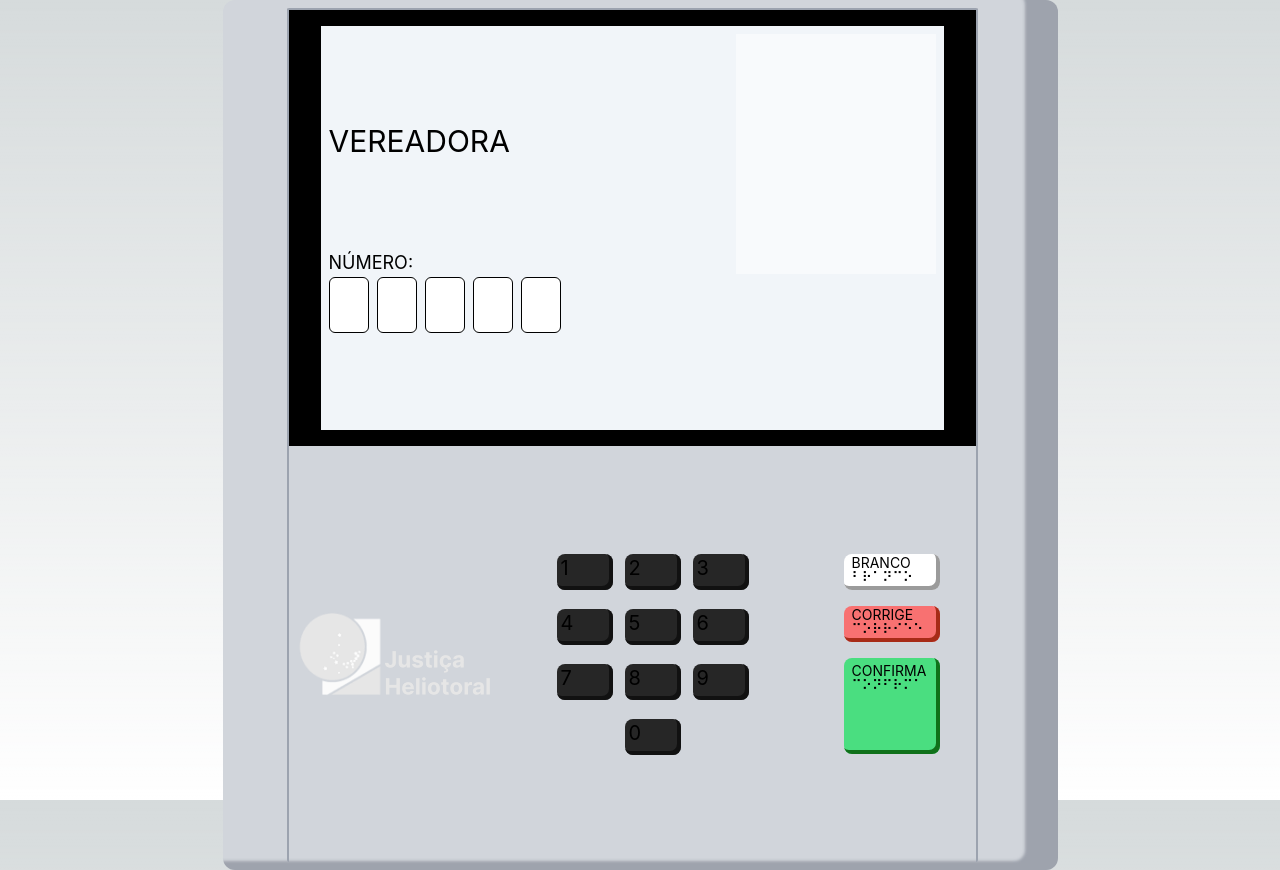
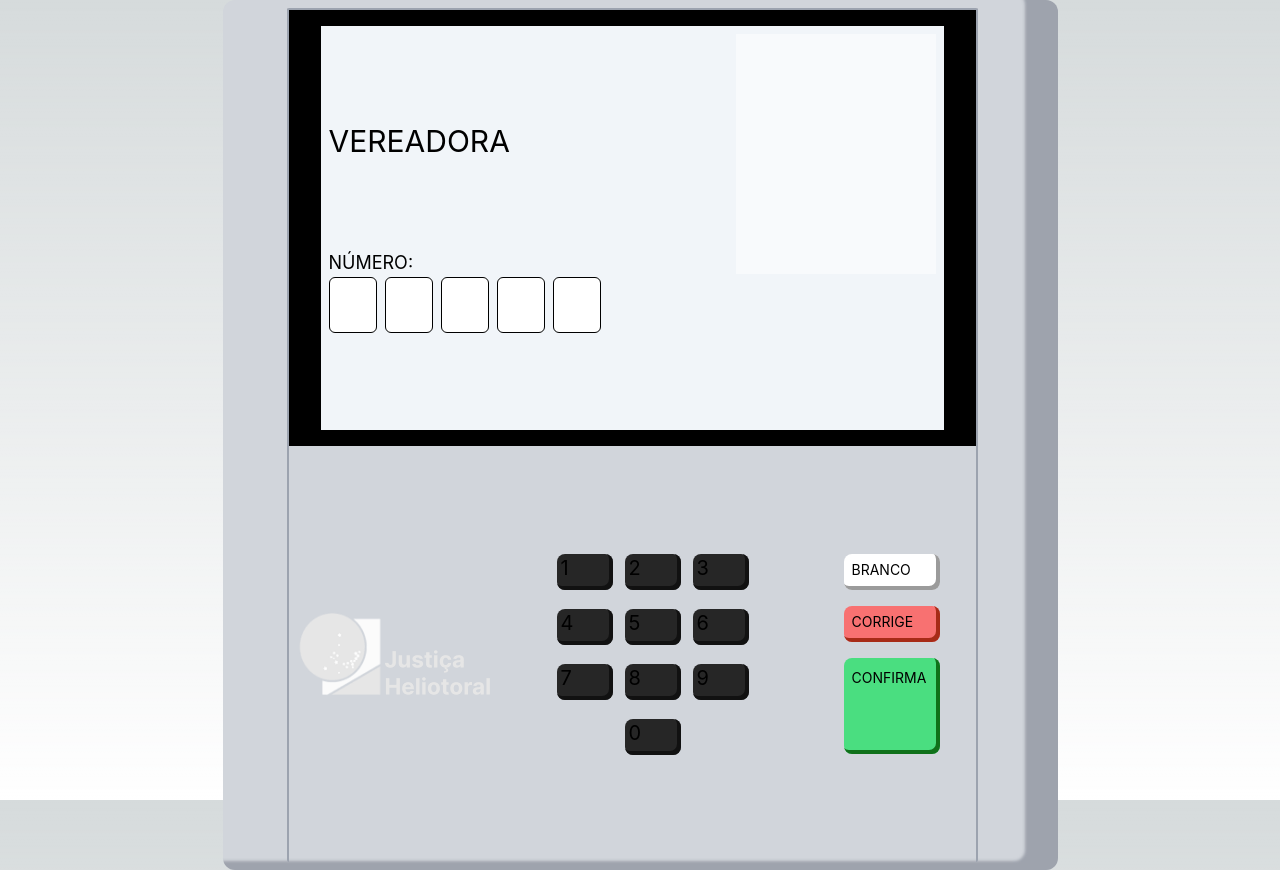
Before and after one commit to LelioH/urna-eletronica, a React (Vite) app: page / in a window 1280 px wide. Built offline with nearby package versions, Linux system fonts and the light colour scheme.

Commit message:
refactor: components

```diff
--- a/src/App.tsx
+++ b/src/App.tsx
@@ -1,28 +1,31 @@
-import './button.css';
-import DialerBtn from './dialer-btn';
-import React, { useEffect, useState } from 'react';
-import Lara from './assets/lara-crente.jpg';
-import TSH from './assets/jh-logo.png';
-import Meme from './assets/meme.jpeg';
+import "./button.css";
+import DialerBtn from "./dialer-btn";
+import React, { useEffect, useState } from "react";
+import Lara from "./assets/lara-urna.jpeg";
+import TSH from "./assets/jh-logo.png";
+import { IsentVote } from "./components/IsentVote";
+import { EndVote } from "./components/EndVote";
+import { WrongVote } from "./components/WrongVote";
+import { ActionButtons } from "./components/ActionButtons";
 
 export default function Home() {
   const numbers = [
-    { value: 1, braile: '⠃' },
-    { value: 2, braile: '⠉' },
-    { value: 3, braile: '⠙' },
-    { value: 4, braile: '⠑' },
-    { value: 5, braile: '⠋' },
-    { value: 6, braile: '⠛' },
-    { value: 7, braile: '⠓' },
-    { value: 8, braile: '⠊' },
-    { value: 9, braile: '⠚' },
-    { value: 0, braile: '⠁' },
+    { value: 1, braile: "⠃" },
+    { value: 2, braile: "⠉" },
+    { value: 3, braile: "⠙" },
+    { value: 4, braile: "⠑" },
+    { value: 5, braile: "⠋" },
+    { value: 6, braile: "⠛" },
+    { value: 7, braile: "⠓" },
+    { value: 8, braile: "⠊" },
+    { value: 9, braile: "⠚" },
+    { value: 0, braile: "⠁" },
   ];
 
   const [inputValues, setInputValues] = useState<number[]>([]);
   const [isConfirmed, setIsConfirmed] = useState<boolean>(false);
   const [isentVote, setIsentVote] = useState<boolean>(false);
-  const confirmSound = new Audio('./confirma-urna.mp3');
+  const confirmSound = new Audio("./confirma-urna.mp3");
 
   const renderInputs = () => {
     const inputs = [];
@@ -33,8 +36,8 @@ export default function Home() {
             type="text"
             maxLength={1}
             onChange={() => {}}
-            value={inputValues[i] ? inputValues[i] : ''}
-            className="border-black text-black flex justify-center items-center border w-10 h-14 rounded-md text-2xl font-inter p-3 sm:h-10"
+            value={inputValues[i] ?? ""}
+            className="border-black text-black flex justify-center items-center border w-12 h-14 rounded-md text-2xl font-inter p-3 sm:h-10"
           />
         </React.Fragment>
       );
@@ -61,6 +64,7 @@ export default function Home() {
 
   const confirmVote = () => {
     setIsConfirmed(true);
+    console.log(confirmSound);
     confirmSound.play();
   };
 
@@ -81,57 +85,58 @@ export default function Home() {
   }, [isConfirmed]);
 
   return (
-    <div className="flex h-screen ">
+    <div className="flex h-svh-100">
       <div
         className="bg-gray-300 flex flex-col m-auto rounded-xl py-2 pl-16 pr-20 sm:max-h-[670px] sm:pl-8 sm:pr-10 sm:w-screen sm:py-0"
-        style={{ boxShadow: '-32px -8px 3px 1px rgba(107, 114, 128, 0.5) inset' }}
+        style={{
+          boxShadow: "-32px -8px 3px 1px rgba(107, 114, 128, 0.5) inset",
+        }}
       >
         <div className="border-gray-400 border-2 border-b-0 rounded-sm">
           <div className="bg-black h-[436px] px-8 py-4 sm:px-4 sm:h-[336px]">
             <div className="bg-slate-100 w-full h-full flex flex-col items-center">
               {isentVote ? (
-                <React.Fragment>
-                  <div className="flex items-center justify-center w-full h-full">
-                    <h1 className="text-slate-500 font-inter text-9xl text-center break-words max-w-[607px] sm:text-5xl">
-                      ISENTÃO DE MERDA
-                    </h1>
-                  </div>
-                </React.Fragment>
+                <IsentVote />
               ) : isConfirmed ? (
-                <React.Fragment>
-                  <div className="flex items-center justify-center w-full h-full">
-                    <h1 className="text-slate-500 font-inter text-9xl text-center break-words max-w-[607px]">FIM</h1>
-                  </div>
-                </React.Fragment>
-              ) : inputValues.map((num) => Math.floor(num)).join('') !== '12123' && inputValues.length === 5 ? (
-                <div className="flex flex-col items-center justify-center w-full h-full gap-2">
-                  <h1 className="text-black text-2xl font-inter">Mona, você é maluca?</h1>
-                  <img src={Meme} width={400} height={311} alt="Meme" />
-                  <h1 className="text-black text-2xl font-inter">Com todo respeito</h1>
-                </div>
+                <EndVote />
+              ) : inputValues.map((num) => Math.floor(num)).join("") !==
+                  "12000" && inputValues.length === 5 ? (
+                <WrongVote />
               ) : (
                 <React.Fragment>
                   <div className="flex flex-row w-full h-full justify-between p-2 sm:gap-4 sm:text-center sm:justify-center sm:p-1">
                     <div className="flex flex-col justify-evenly sm:justify-between">
                       {inputValues && inputValues.length === 5 && (
-                        <h1 className="text-black text-lg font-inter sm:text-xs">SEU VOTO PARA</h1>
+                        <h1 className="text-black text-lg font-inter sm:text-xs">
+                          SEU VOTO PARA
+                        </h1>
                       )}
                       <h1
                         className={`text-black text-3xl font-inter sm:text-lg ${
-                          inputValues.length === 5 ? 'sm:mt-[160px]' : 'sm:mt-[180px]'
+                          inputValues.length === 5
+                            ? "sm:mt-[160px]"
+                            : "sm:mt-[180px]"
                         }`}
                       >
                         VEREADORA
                       </h1>
                       <div>
-                        <label className="text-black text-lg font-inter sm:text-xs">NÚMERO:</label>
-                        <div className="flex flex-row gap-2 sm:gap-1">{renderInputs()}</div>
+                        <label className="text-black text-lg font-inter sm:text-xs">
+                          NÚMERO:
+                        </label>
+                        <div className="flex flex-row gap-2 sm:gap-1">
+                          {renderInputs()}
+                        </div>
                       </div>
                       {inputValues && inputValues.length === 5 && (
                         <React.Fragment>
                           <div>
-                            <h1 className="text-black text-lg font-inter sm:text-xs">NOME: LARA CARVALHO</h1>
-                            <h1 className="text-black text-lg font-inter sm:text-xs">PARTIDO: MEU CORAÇÃO</h1>
+                            <h1 className="text-black text-lg font-inter sm:text-xs">
+                              NOME: LARA CARVALHO
+                            </h1>
+                            <h1 className="text-black text-lg font-inter sm:text-xs">
+                              PARTIDO: PDT
+                            </h1>
                           </div>
                         </React.Fragment>
                       )}
@@ -143,24 +148,32 @@ export default function Home() {
                           width={200}
                           height={240}
                           alt="Lara Carvalho"
-                          style={{ objectFit: 'cover', maxWidth: '100%', maxHeight: '100%' }}
+                          style={{
+                            objectFit: "cover",
+                            maxWidth: "100%",
+                            maxHeight: "100%",
+                          }}
                         />
                       )}
                     </div>
                   </div>
-
                   {inputValues && inputValues.length === 5 && (
                     <React.Fragment>
                       <hr className="border border-black w-full mb-2 sm:mb-0 sm:hidden" />
-                      <div className="self-start w-full sm:text-center sm:p-1 sm:hidden">
-                        <h1 className="text-black text-lg font-inter sm:text-xs">APERTE A TECLA:</h1>
-                        {inputValues.map((num) => Math.floor(num)).join('') === '12123' && (
+                      <div className="self-start w-full pl-2 sm:text-center sm:p-1 sm:hidden">
+                        <h1 className="text-black text-lg font-inter sm:text-xs">
+                          APERTE A TECLA:
+                        </h1>
+                        {inputValues.map((num) => Math.floor(num)).join("") ===
+                          "12121" && (
                           <h1 className="text-black text-lg font-inter sm:text-xs">
-                            <span className="text-green-500">VERDE</span> para CONFIRMAR este voto
+                            <span className="text-green-500">VERDE</span> para
+                            CONFIRMAR este voto
                           </h1>
                         )}
                         <h1 className="text-black text-lg font-inter sm:text-xs">
-                          <span className="text-red-500">VERMELHO</span> para REINICIAR este voto
+                          <span className="text-red-500">VERMELHO</span> para
+                          REINICIAR este voto
                         </h1>
                       </div>
                     </React.Fragment>
@@ -183,28 +196,12 @@ export default function Home() {
                 />
               ))}
             </div>
-            <div className="flex flex-col gap-y-4 py-3 mb-24 px-9 sm:flex-row sm:mb-4 sm:gap-x-2 sm:items-end sm:pt-0">
-              <button
-                disabled={inputValues.length === 5}
-                onClick={isentVoteFnc}
-                className="bg-white w-24 h-9 rounded-lg text-left justify-center pb-1 pl-2 active:pb-0 active:pl-3 btn-shadow-white transition-all cursor-pointer sm:w-[84px] sm:h-12 sm:pl-2 sm:active:pl-3"
-              >
-                <h1 className="text-black text-sm font-inter leading-none">BRANCO ⠃⠗⠁⠝⠉⠕</h1>
-              </button>
-              <button
-                onClick={emptyInput}
-                className="bg-red-400 w-24 h-9 rounded-lg text-left justify-center pb-1 pl-2 active:pb-0 active:pl-3 btn-shadow-correct transition-all sm:w-[84px] sm:h-12 sm:pl-2 sm:active:pl-3"
-              >
-                <h1 className="text-black text-sm font-inter leading-none">CORRIGE ⠉⠕⠗⠗⠊⠑⠑</h1>
-              </button>
-              <button
-                disabled={inputValues.length < 5}
-                onClick={confirmVote}
-                className="bg-green-400 w-24 h-24 rounded-lg text-left justify-center pb-14 pl-2 active:pb-12 active:pl-3 btn-shadow-confirm transition-all cursor-pointer sm:h-20 sm:pb-10 sm:active:pb-8"
-              >
-                <h1 className="text-black text-sm font-inter leading-none">CONFIRMA ⠉⠕⠝⠋⠗⠍⠁</h1>
-              </button>
-            </div>
+            <ActionButtons
+              inputValues={inputValues}
+              isentVoteFnc={isentVoteFnc}
+              emptyInput={emptyInput}
+              confirmVote={confirmVote}
+            />
           </div>
         </div>
       </div>
--- a/tailwind.config.js
+++ b/tailwind.config.js
@@ -29,6 +29,9 @@ export default {
       backgroundColor: {
         'dialer-button': '#262626',
       },
+      height: {
+        'svh-100': '100svh',
+      },
     },
   },
   plugins: [],
```
Also changed, not shown: 5 other files (tests, documents, lock files or other folders).
